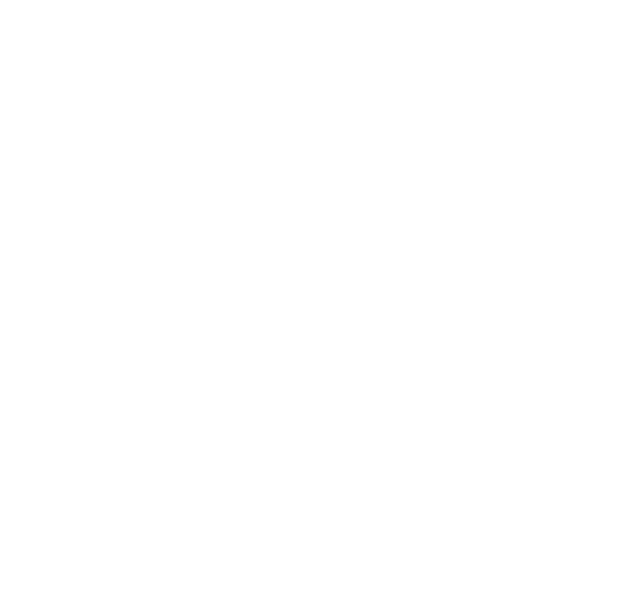
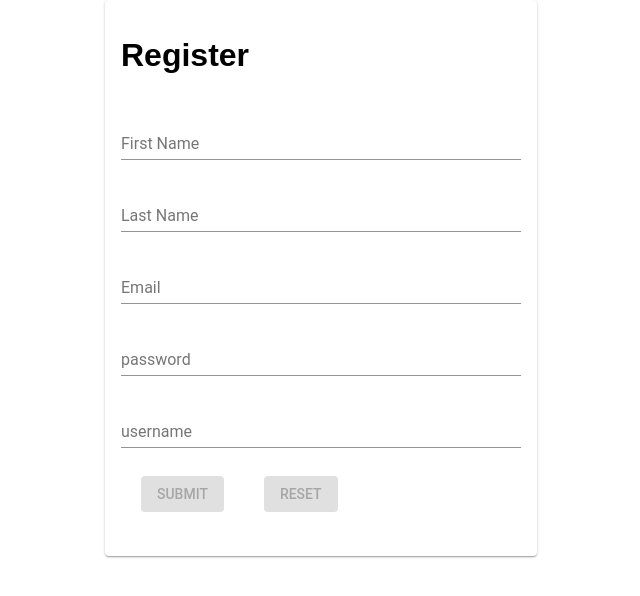
Before and after one commit to nickrodgers42/katpoots, a React (Create React App) app: page /register in a window 1280 px wide. Shown: the top 596 px of the page, without its empty margins (319-959 px from the left). Built offline with nearby package versions, Linux system fonts and the light colour scheme.

Commit message:
register

```diff
--- a/package.json
+++ b/package.json
@@ -6,7 +6,6 @@
   "dependencies": {
     "@babel/polyfill": "^7.0.0",
     "@material-ui/core": "^3.2.1",
-    "bcrypt": "^3.0.2",
     "axios": "^0.18.0",
     "bcrypt": "^3.0.2",
     "bluebird": "^3.5.2",
@@ -16,6 +15,7 @@
     "cookie-parser": "^1.4.3",
     "express": "^4.16.4",
     "express-session": "^1.15.6",
+    "final-form": "^4.10.0",
     "glob": "^7.1.3",
     "glob-promise": "^3.4.0",
     "husky": "^1.1.1",
@@ -32,8 +32,10 @@
     "passport-jwt": "^4.0.0",
     "passport-local": "^1.0.0",
     "prettier": "^1.14.3",
+    "prop-types": "^15.6.2",
     "react": "^16.5.2",
     "react-dom": "^16.5.2",
+    "react-final-form": "^3.6.7",
     "react-redux": "^5.0.7",
     "react-router-dom": "^4.3.1",
     "react-scripts": "1.1.5",
@@ -42,7 +44,7 @@
   },
   "scripts": {
     "start-api": "babel src/api -d src/core/api && babel src/data -d src/core/data && node src/core/api/app.js",
-    "start": "concurrently \"react-scripts start\" \"nodemon --exec yarn start-api\"",
+    "start": "concurrently \"nodemon --exec yarn start-api\" \"react-scripts start\"",
     "build": "react-scripts build",
     "test": "react-scripts test --env=jsdom",
     "eject": "react-scripts eject"
--- a/src/App.js
+++ b/src/App.js
@@ -1,16 +1,11 @@
 import React, { Component } from "react";
-import { Provider } from "react-redux";
 import logo from "./logo.svg";
-import configureStore from "./store";
 import Answer from "./components/answer/answer";
 import "./App.css";
-
-const store = configureStore();
 
 class App extends Component {
   render() {
     return (
-      <Provider store={store}>
       <div className="App">
         <header className="App-header">
           <img src={logo} className="App-logo" alt="logo" />
@@ -21,7 +16,6 @@
           To get started, edit <code>src/App.js</code> and save to reload.
         </p>
       </div>
-      </Provider>
     );
   }
 }
--- /dev/null
+++ b/src/actions/register.js
@@ -0,0 +1,25 @@
+import axios from "axios";
+
+export const REGISTER_REQUEST = "REGISTER_REQUEST";
+function register(values) {
+  return { type: REGISTER_REQUEST, values };
+}
+
+export const REGISTER_RESPONSE = "REGISTER_RESPONSE";
+function response(user) {
+  return {
+    type: REGISTER_RESPONSE,
+    user
+  };
+}
+
+export function registerUser(values, history) {
+  return dispatch => {
+    dispatch(register(values));
+    return axios
+      .post(`/api/register`, values)
+      .then(res => res.data)
+      .then(answer => dispatch(response(answer)))
+      .then(() => history.push("/"));
+  };
+}
--- /dev/null
+++ b/src/components/register/register-form.jsx
@@ -0,0 +1,139 @@
+import React from "react";
+import { withStyles } from "@material-ui/core";
+import { Form, Field } from "react-final-form";
+import TextField from "../text-field/text-field";
+import Button from "@material-ui/core/Button";
+import PropTypes from "prop-types";
+import Card from "@material-ui/core/Card";
+import CardContent from "@material-ui/core/CardContent";
+import Grid from "@material-ui/core/Grid";
+
+const styles = theme => ({
+  root: {
+    flexGrow: 1
+  },
+  card: {
+    backgroundColor: theme.backgroundColor,
+    maxWidth: 800
+  },
+  container: {
+    display: "flex",
+    flexWrap: "wrap"
+  },
+  textField: {
+    width: 400
+  },
+  button: {
+    margin: 20
+  }
+});
+
+const validate = values => {
+  const errors = {};
+  Object.keys(values).forEach(key => {
+    if (!values[key]) {
+      errors[key] = "Required";
+    }
+  });
+  return errors;
+};
+
+const Register = props => {
+  const { classes } = props;
+  return (
+    <Grid container className={classes.root} spacing={16}>
+      <Grid item xs={12}>
+        <Grid container justify="center" spacing={4}>
+          <Form
+            className={classes.container}
+            onSubmit={props.onSubmit}
+            initialValues={{}}
+            validate={validate}
+            render={({ handleSubmit, reset, submitting, pristine }) => (
+              <form onSubmit={handleSubmit}>
+                <Card className={classes.card}>
+                  <CardContent>
+                    <h1>Register</h1>
+                    <div>
+                      <Field
+                        className={classes.textField}
+                        name="firstName"
+                        component={TextField}
+                        type="text"
+                        label="First Name"
+                      />
+                    </div>
+                    <div>
+                      <Field
+                        className={classes.textField}
+                        name="lastName"
+                        component={TextField}
+                        type="text"
+                        label="Last Name"
+                      />
+                    </div>
+                    <div>
+                      <Field
+                        className={classes.textField}
+                        name="email"
+                        component={TextField}
+                        type="email"
+                        label="Email"
+                      />
+                    </div>
+                    <div>
+                      <Field
+                        className={classes.textField}
+                        name="password"
+                        component={TextField}
+                        type="password"
+                        label="password"
+                      />
+                    </div>
+                    <div>
+                      <Field
+                        className={classes.textField}
+                        name="username"
+                        component={TextField}
+                        type="text"
+                        label="username"
+                      />
+                    </div>
+                    <div className="buttons">
+                      <Button
+                        variant="contained"
+                        color="primary"
+                        className={classes.button}
+                        type="submit"
+                        disabled={submitting || pristine}
+                      >
+                        Submit
+                      </Button>
+                      <Button
+                        variant="contained"
+                        color="secondary"
+                        className={classes.button}
+                        type="button"
+                        onClick={reset}
+                        disabled={submitting || pristine}
+                      >
+                        Reset
+                      </Button>
+                    </div>
+                  </CardContent>
+                </Card>
+              </form>
+            )}
+          />
+        </Grid>
+      </Grid>
+    </Grid>
+  );
+};
+
+Register.propTypes = {
+  classes: PropTypes.object.isRequired,
+  onSubmit: PropTypes.func.isRequired
+};
+
+export default withStyles(styles)(Register);
--- /dev/null
+++ b/src/components/register/register.jsx
@@ -0,0 +1,38 @@
+import React, { Component } from "react";
+import PropTypes from "prop-types";
+import { connect } from "react-redux";
+import { registerUser } from "../../actions/register";
+import RegisterForm from "./register-form";
+
+class Register extends Component {
+  constructor(props) {
+    super(props);
+    this.handleRefreshClick = this.handleRefreshClick.bind(this);
+    this.onSubmit = this.onSubmit.bind(this);
+  }
+
+  onSubmit(values) {
+    this.props.dispatch(registerUser(values, this.props.history));
+  }
+
+  handleRefreshClick(e) {
+    e.preventDefault();
+  }
+
+  render() {
+    return (
+      <div>
+        <RegisterForm onSubmit={this.onSubmit} />
+      </div>
+    );
+  }
+}
+
+Register.propTypes = {
+  user: PropTypes.object,
+  dispatch: PropTypes.func.isRequired
+};
+
+export default connect(state => {
+  return { user: state.user };
+})(Register);
--- /dev/null
+++ b/src/components/text-field/text-field.jsx
@@ -0,0 +1,15 @@
+import React from "react";
+import TextField from "@material-ui/core/TextField";
+
+export default ({ input: { name, onChange, value, ...restInput }, meta, ...rest }) => (
+  <TextField
+    {...rest}
+    name={name}
+    margin="normal"
+    helperText={meta.touched ? meta.error : undefined}
+    error={meta.error && meta.touched}
+    inputProps={restInput}
+    onChange={onChange}
+    value={value}
+  />
+);
--- a/src/index.js
+++ b/src/index.js
@@ -4,13 +4,22 @@
 import "./index.css";
 import App from "./App";
 import registerServiceWorker from "./registerServiceWorker";
+import Register from "./components/register/register";
+import configureStore from "./store";
+import { Provider } from "react-redux";
+
+const store = configureStore();
 
 ReactDOM.render(
-  <Router>
-    <div>
-      <Route exact path="/" component={App} />
-    </div>
-  </Router>,
+  <Provider store={store}>
+    <Router>
+      <div>
+        <Route exact path="/" component={App} />
+        <Route path="/register" component={Register} />
+      </div>
+    </Router>
+  </Provider>,
   document.getElementById("root")
 );
+
 registerServiceWorker();
--- /dev/null
+++ b/src/reducers/register.js
@@ -0,0 +1,11 @@
+import { REGISTER_REQUEST, REGISTER_RESPONSE } from "../actions/register";
+
+export default function register(state = {}, action) {
+  switch (action.type) {
+    case REGISTER_RESPONSE:
+      return action.user;
+    case REGISTER_REQUEST:
+    default:
+      return state;
+  }
+}
--- a/src/rootReducer.js
+++ b/src/rootReducer.js
@@ -1,5 +1,6 @@
 import { combineReducers } from "redux";
 import answer from "./reducers/answer";
+import register from "./reducers/register";
 
-const rootReducer = combineReducers({ answer });
+const rootReducer = combineReducers({ answer, register });
 export default rootReducer;
```
Also changed, not shown: 1 other file (tests, documents, lock files or other folders). Lines whose indentation alone changed are shown as unchanged.
